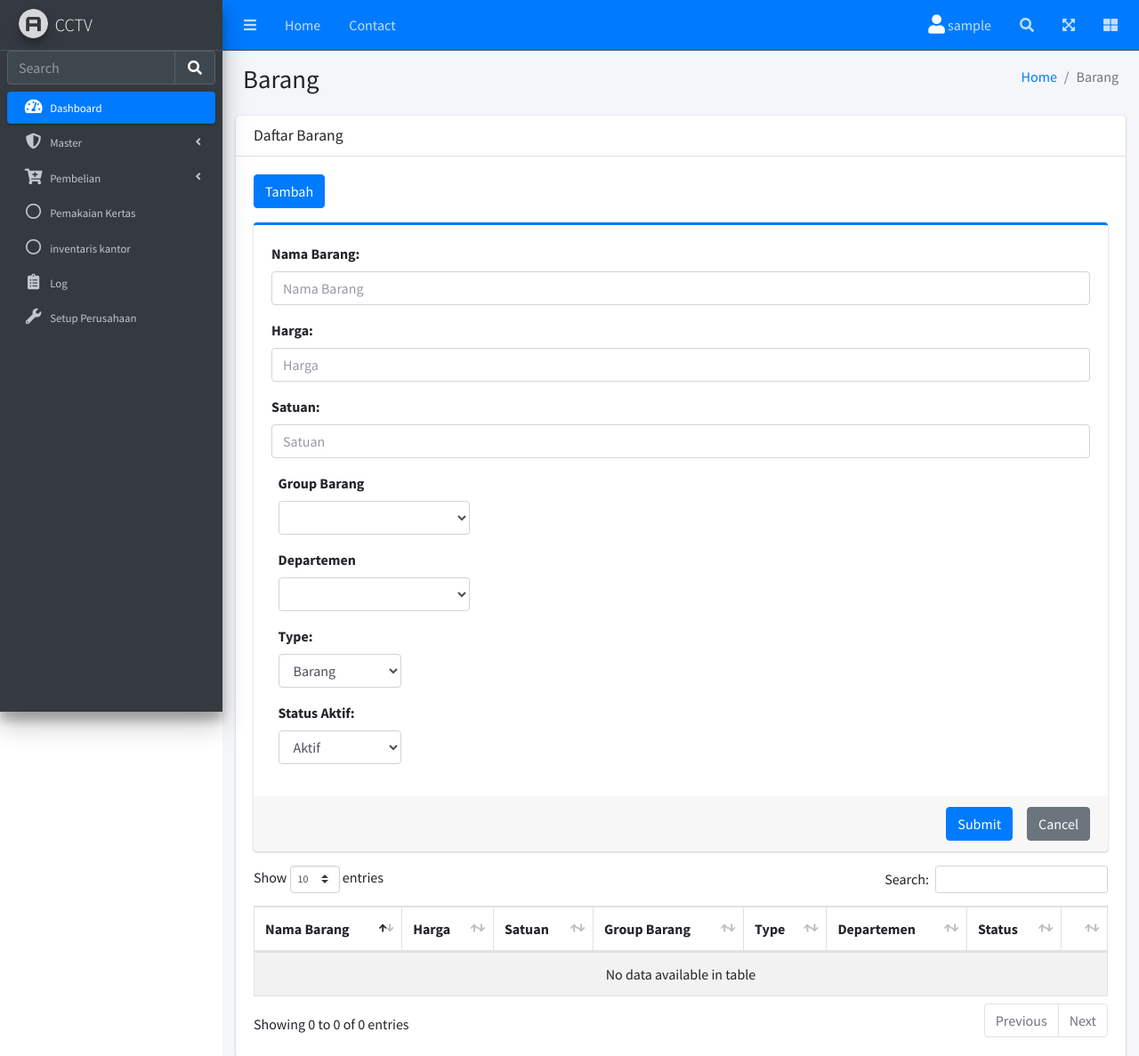
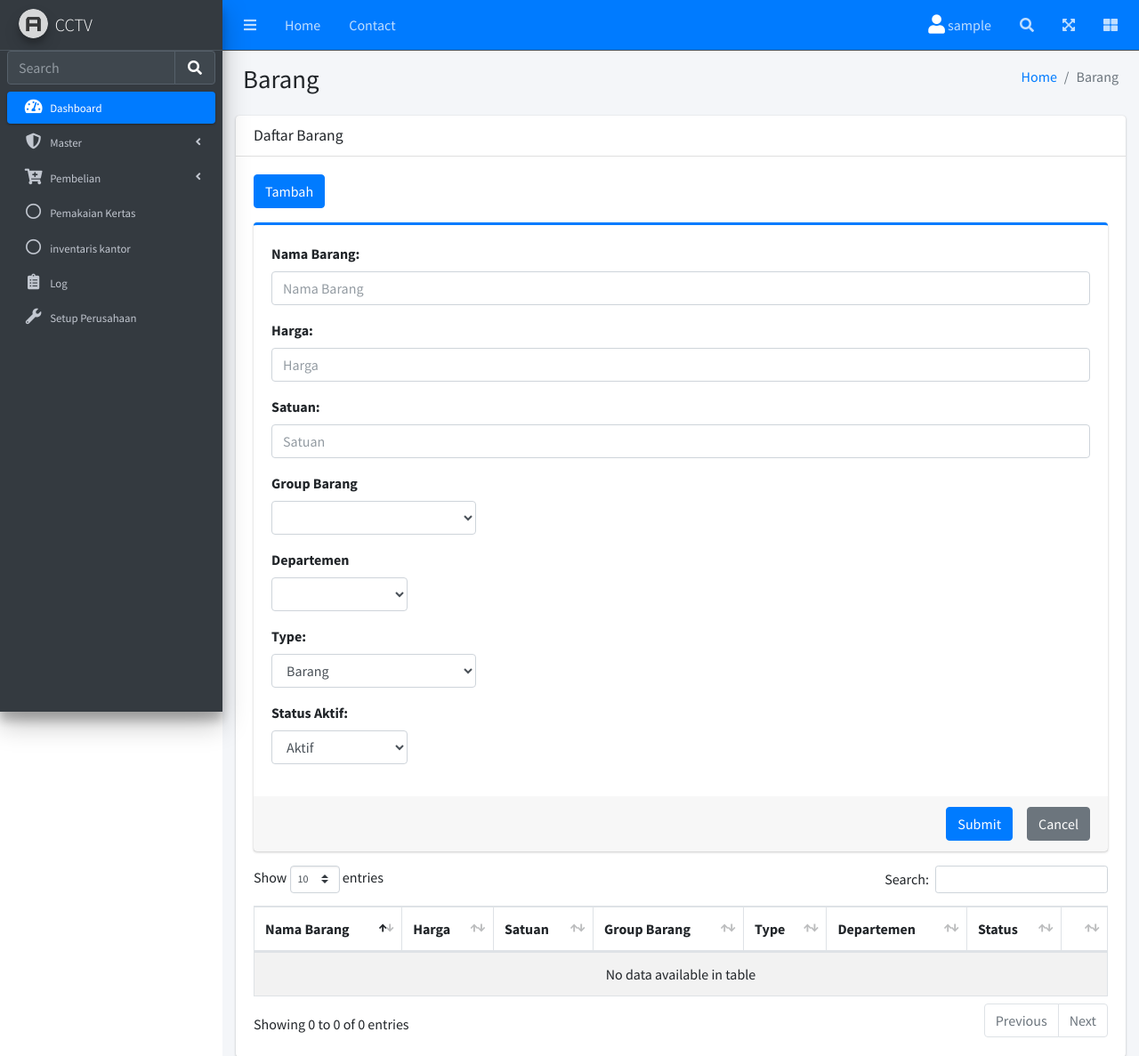
Before and after one commit to Nyom254/gsmartcctv, a PHP site: page /index.php?content=barang in a window 1280 px wide, after a click on "Tambah". Shown: the top 1187 px of the page at 89% size. Run offline with PHP 8.4, Linux system fonts and the light colour scheme; the visitor is signed in with stand-in values (Sample User, id 1); data that the repository does not hold is empty; a stand-in replaces the project's code that opens the database connection; some libraries are stand-ins or nearby versions.

Commit message:
memperbaiki tampilan form select pada bagian master

```diff
--- a/home/master/barang/barang.php
+++ b/home/master/barang/barang.php
@@ -48,10 +48,9 @@
                       <label for="satuan">Satuan:</label>
                       <input type="text" name="satuan" class="form-control" id="satuan" placeholder="Satuan">
                     </div>
-                    <div class="col-3">
                     <div class="form-group">
                       <label for="group_barang">Group Barang</label>
-                        <select name="group_barang" class="form-control" id="group_barang">
+                      <select name="group_barang" class="form-control col-md-3" id="group_barang">
                         <?php
                         $dataGroupBarang = mysqli_query($conn, "select * from group_barang where status_aktif = '1'");
                         $cekGroupBarang = $dataGroupBarang->num_rows;
@@ -65,11 +64,9 @@
                         ?>
                       </select>
                     </div>
-                    </div>
-                    <div class="col-3">
                     <div class="form-group">
                       <label for="departemen">Departemen</label>
-                        <select name="departemen" class="form-control" id="departemen">
+                      <select name="departemen" class="form-control col-md-2" id="departemen">
                         <?php
                         $dataDepartemen = mysqli_query($conn, "select * from departemen where status_aktif = '1'");
                         $cekDepartemen = $dataDepartemen->num_rows;
@@ -83,25 +80,20 @@
                         ?>
                       </select>
                     </div>
-                    </div>
-                    <div class="col-2">
                     <div class="form-group">
                       <label for="type">Type:</label>
-                        <select type="text" name="type" class="form-control" id="type">
+                      <select type="text" name="type" class="form-control col-md-3" id="type">
                         <option value="barang">Barang</option>
                         <option value="jasa">Jasa</option>
                         <option value="non_persediaan">Non Persediaan</option>
                       </select>
                     </div>
-                    </div>
-                    <div class="col-2">
                     <div class="form-group">
                       <label for="status">Status Aktif:</label>
-                        <select type="text" name="status" class="form-control" id="status">
+                      <select type="text" name="status" class="form-control col-md-2" id="status">
                         <option value="1">Aktif</option>
                         <option value="0">Tidak Aktif</option>
                       </select>
-                      </div>
                     </div>
                   </div>
                   <!-- /.card-body -->
@@ -170,14 +162,12 @@
                                 <label for="satuan">Satuan:</label>
                                 <input type="text" name="satuan" class="form-control" id="satuan" placeholder="Satuan" value="<?php echo $rowBarang['satuan'] ?>">
                               </div>
-                              <div class="col-3">
                               <div class="form-group ">
                                 <label for="group_barang">Group Barang:</label>
-                                  <select type="text" name="group_barang" class="form-control" id="group_barang">
+                                <select type="text" name="group_barang" class="form-control col-md-3" id="group_barang">
                                   <?php
                                   $dataGroupBarang = mysqli_query($conn, "select * from group_barang where status_aktif = '1'");
                                   $cekGroupBarang = $dataGroupBarang->num_rows;
-
                                   if ($cekGroupBarang > 0) {
                                     while ($rowGroupBarang = mysqli_fetch_assoc($dataGroupBarang)) { ?>
                                       <option value="<?php echo $rowGroupBarang['id_group']; ?>" <?php if ($rowBarang['group_barang'] == $rowGroupBarang['id_group']) {
@@ -189,11 +179,9 @@
                                   ?>
                                 </select>
                               </div>
-                              </div>
-                              <div class="col-3">
                               <div class="form-group">
                                 <label for="departemen">Departemen</label>
-                                  <select name="departemen" class="form-control" id="departemen">
+                                <select name="departemen" class="form-control col-md-3" id="departemen">
                                   <?php
                                   $dataDepartemen = mysqli_query($conn, "select * from departemen where status_aktif = '1'");
                                   $cekDepartemen = $dataDepartemen->num_rows;
@@ -202,32 +190,28 @@
                                     while ($rowDepartemen = mysqli_fetch_assoc($dataDepartemen)) { ?>
                                       <option value="<?php echo $rowDepartemen['kode']; ?>" <?php if ($rowDepartemen['kode'] == $rowBarang['kode_departemen']) {
                                                                                               echo "selected";
-                                                                                                    } ?> > <?php echo $rowDepartemen['nama']; ?></option>
+                                                                                            } ?>> <?php echo $rowDepartemen['nama']; ?></option>
                                   <?php
                                     }
                                   }
                                   ?>
                                 </select>
                               </div>
-                              </div>
-                              <div class="col-2">
                               <div class="form-group">
                                 <label for="type">Type:</label>
-                                  <select type="text" name="type" class="form-control" id="type">
+                                <select type="text" name="type" class="form-control col-md-2" id="type">
                                   <option value="barang">Barang</option>
                                   <option value="jasa" <?php if ($rowBarang['type'] == 'jasa') {
                                                           echo "selected";
                                                         } ?>>Jasa</option>
                                   <option value="non_persediaan" <?php if ($rowBarang['type'] == 'non_persediaan') {
                                                                     echo "selected";
-                                                          }?>>Non Persediaan</option>
+                                                                  } ?>>Non Persediaan</option>
                                 </select>
                               </div>
-                              </div>
-                              <div class="col-2">
                               <div class="form-group ">
                                 <label for="status">Status Aktif:</label>
-                                  <select name="status" class="form-control" id="status">
+                                <select name="status" class="form-control col-md-2" id="status">
                                   <option value="1" <?php if ($rowBarang['status_aktif'] == '1') {
                                                       echo "selected";
                                                     } ?>>aktif</option>
@@ -235,7 +219,6 @@
                                                       echo "selected";
                                                     } ?>>tidak aktif</option>
                                 </select>
-                                </div>
                               </div>
                             </div>
                             <!-- /.card-body -->
--- a/home/master/departemen/departemen.php
+++ b/home/master/departemen/departemen.php
@@ -41,7 +41,7 @@
                                         </div>
                                         <div class="form-group">
                                             <label for="status">status aktif:</label>
-                                            <select name="status" id="status" class="form-control col-2">
+                                            <select name="status" id="status" class="form-control col-md-2">
                                                 <option value="1">aktif</option>
                                                 <option value="0">tidak aktif</option>
                                             </select>
@@ -102,7 +102,7 @@
                                                         </div>
                                                         <div class="form-group">
                                                             <label for="status">status aktif:</label>
-                                                            <select name="status" id="status" class="form-control col-2">
+                                                            <select name="status" id="status" class="form-control col-md-2">
                                                                 <option value="1" <?php if ($rowDepartemen['status_aktif'] == 1) {
                                                                                         echo "selected";
                                                                                     } ?>>aktif</option>
--- a/home/master/gudang/gudang.php
+++ b/home/master/gudang/gudang.php
@@ -50,7 +50,7 @@
                                             <label for="penanggung_jawab">Penanggung Jawab</label>
                                             <input type="text" name="penanggung_jawab" class="form-control" id="penanggung_jawab" placeholder="Penanggung jawab" required>
                                         </div>
-                                        <div class="form-group col-2">
+                                        <div class="form-group col-md-2">
                                             <label for="status">Status Aktif:</label>
                                             <select name="status" class="form-control" id="status">
                                                 <option value="1">aktif</option>
@@ -112,7 +112,7 @@
                                                                     <label for="penanggung_jawab">Penanggung Jawab</label>
                                                                     <input type="text" name="penanggung_jawab" class="form-control" id="penanggung_jawab" value="<?php echo $rowGudang['penanggung_jawab'] ?>" placeholder="Penanggung jawab" required>
                                                                 </div>
-                                                                <div class="form-group col-2">
+                                                                <div class="form-group col-md-2">
                                                                     <label for="status" class="form-label">Status Aktif:</label>
                                                                     <select name="status" id="status" class="form-control">
                                                                         <option value="1" <?php if ($rowGudang['status_aktif'] == '1') {
```
Also changed, not shown: home/master/customer/customer.php (+4 -12 lines), home/master/group_barang/group_barang.php (+8 -8 lines), home/master/supplier/supplier.php (+2 -6 lines), home/master/users/users.php (+7 -7 lines). Lines whose indentation alone changed are shown as unchanged.
